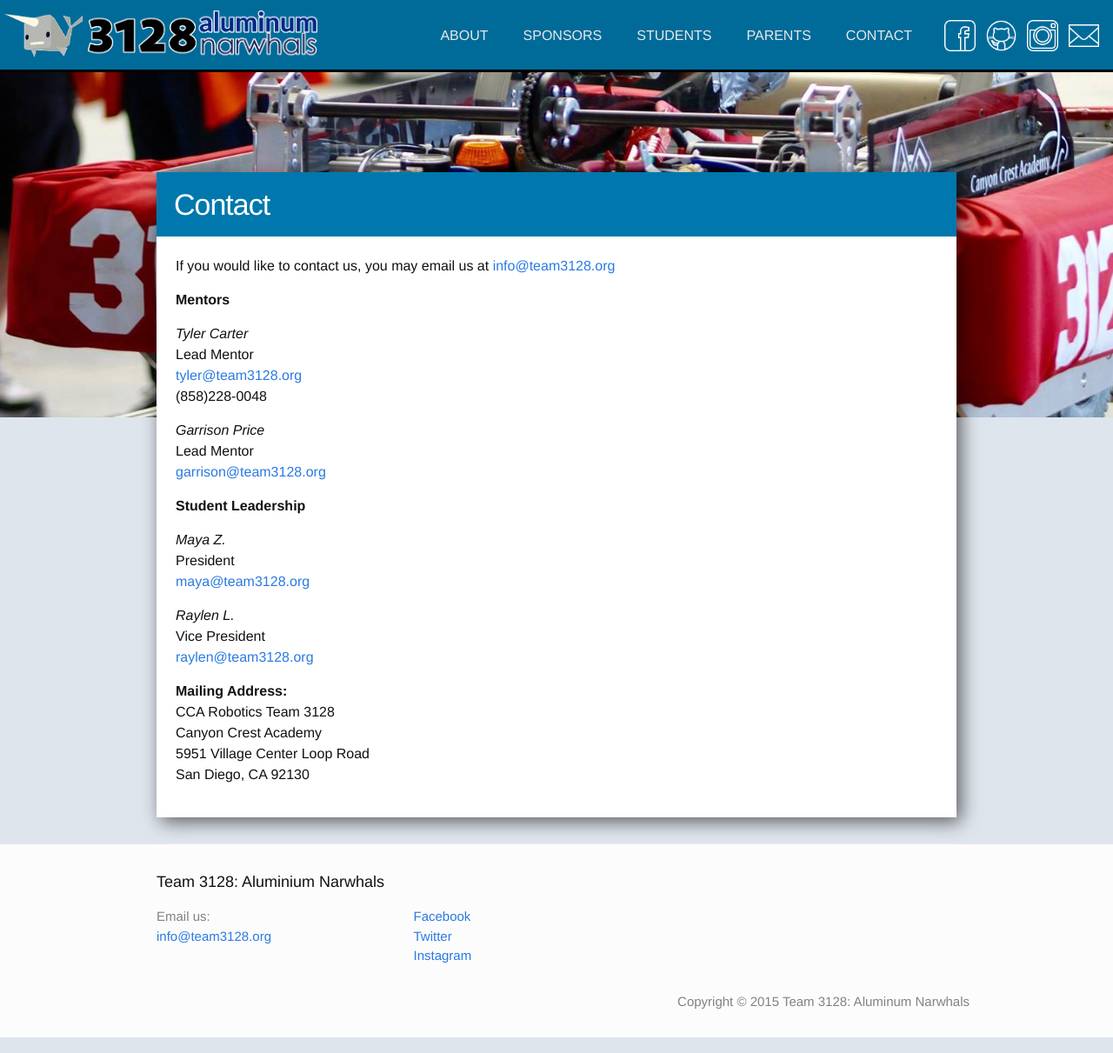
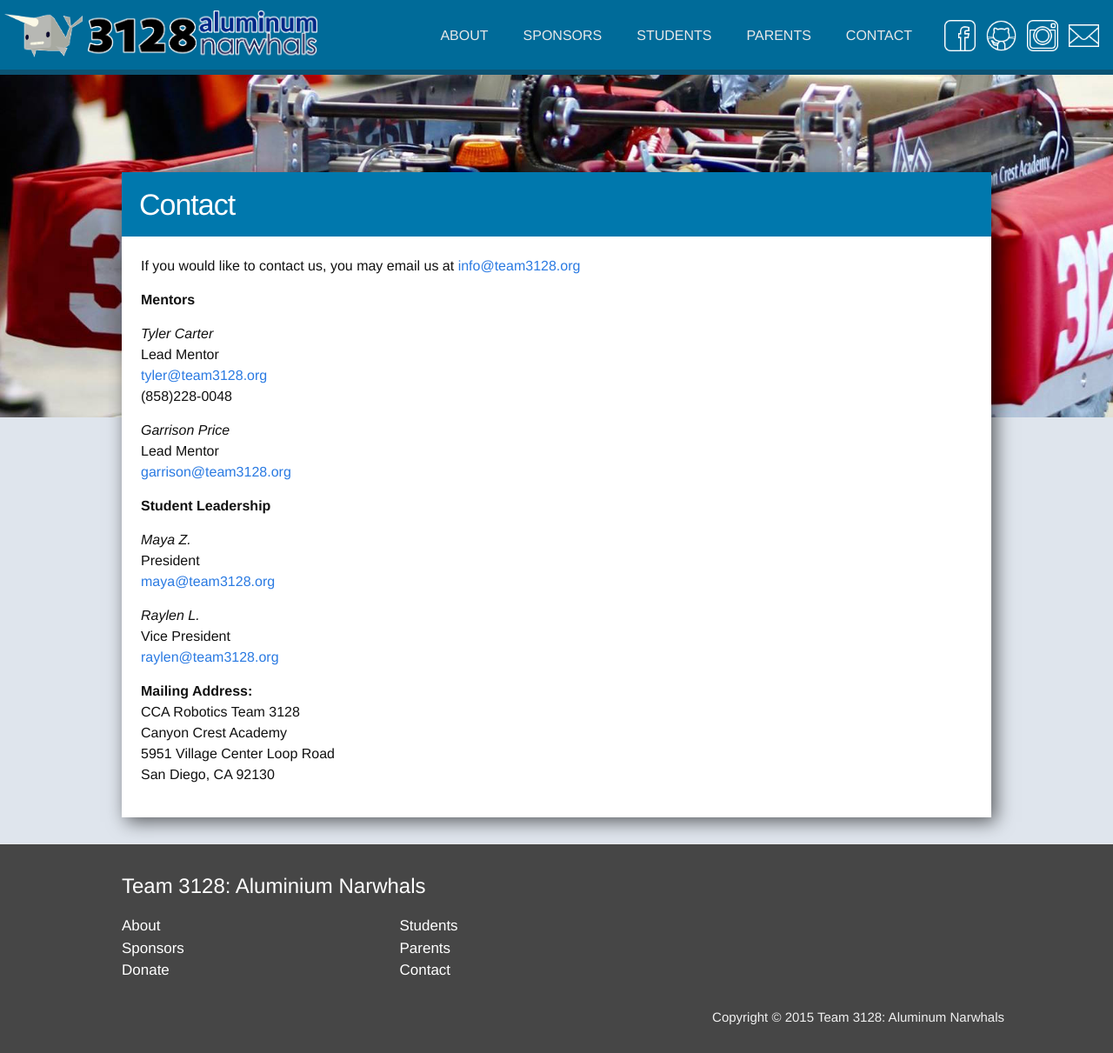
Before and after one commit to uynitsuj/team3128.github.io, a Jekyll site: the page built from contact.md, in a window 1280 px wide and 1211 px high. Shown: the whole window at 87% size. Built offline with Jekyll 4.4.1, drawn with Linux system fonts in a browser that asks for light colours.

Commit message:
Formatting and Code clean-up

```diff
--- a/_includes/footer.html
+++ b/_includes/footer.html
@@ -1,49 +1,29 @@
 <footer class="site-footer">
+  <div class="wrapper">
+	<h2 class="footer-heading">Team 3128: Aluminium Narwhals</h2>
+    	<div class="footer-col-wrapper">
 
-  <div class="wrapper">
-
-<h2 class="footer-heading">Team 3128: Aluminium Narwhals</h2>
-
-    <div class="footer-col-wrapper">
       		<div class="footer-col footer-col-1">
         		<ul class="contact-list">
-            <li>Email us:</li>
-          <li><a href="mailto:{{ site.email }}">{{ site.email }}</a></li>
+          			<li><a class="footer-list-a" href="/about/">About</a></li>
+          			<li><a class="footer-list-a" href="/sponsor/">Sponsors</a></li>
+          			<li><a class="footer-list-a" href="/donate/">Donate</a></li>
         		</ul>
       		</div>
-
       		<div class="footer-col footer-col-2">
-        <ul class="social-media-list">
-
-          <!--
-          {% if site.github_username %}
-          <li>
-            {% include icon-github.html username=site.github_username %}
-          </li>
-          {% endif %}
-
-          {% if site.twitter_username %}
-          <li>
-            {% include icon-twitter.html username=site.twitter_username %}
-          </li>
-          {% endif %}
-           -->
-
-          <li><a href="https://www.facebook.com/aluminumnarwhals?ref=hl">Facebook</a></li>
-          <li><a href="https://twitter.com/AluminumNarwhal">Twitter</a></li>
-          <li><a href="http://instagram.com/al_narwhals">Instagram</a></li>
-
+      			<ul class="contact-list">
+      				<li><a class="footer-list-a" href="/students/">Students</a></li>
+          			<li><a class="footer-list-a" href="/parents/">Parents</a></li>
+          			<li><a class="footer-list-a" href="/contact/">Contact</a></li>
           		</ul>
      		</div>
-
       		<div align="right" class="footer-col footer-col-3">
         		<p>{{ site.description }}</p>
       		</div>
     	</div>
+	</div>
+</footer>
 
-  </div>
-
-</footer>
 <script>
   (function(i,s,o,g,r,a,m){i['GoogleAnalyticsObject']=r;i[r]=i[r]||function(){
   (i[r].q=i[r].q||[]).push(arguments)},i[r].l=1*new Date();a=s.createElement(o),
--- a/_sass/_base.scss
+++ b/_sass/_base.scss
@@ -156,29 +156,20 @@ pre {
  * Wrapper
  */
 .wrapper {
+	align: center;
 
-	@media screen and (min-width: 900px) {
-		max-width: -webkit-calc(#{$content-width} - 100);
-    	max-width:         calc(#{$content-width} - 100);
-    	margin-right: 150px;
-    	margin-left: 150px;
-	}
-	@media screen and (max-width: 900px) {
-		max-width: -webkit-calc(#{$content-width});
-    	max-width:         calc(#{$content-width});
-    	margin-right: 0px;
-    	margin-left: 0px;
+	@media screen and (min-width: 1000px) {
+    	max-width: 1000px;
+
+    	margin: auto;
 	}
 
-    padding-right: $spacing-unit;
-    padding-left: $spacing-unit;
-    @extend %clearfix;
+	@media screen and (max-width: 1000px) {
+		max-width: 100%;
 
-    @include media-query($on-laptop) {
-        max-width: -webkit-calc(#{$content-width} - (#{$spacing-unit}));
-        max-width:         calc(#{$content-width} - (#{$spacing-unit}));
-        padding-right: $spacing-unit / 2;
-        padding-left: $spacing-unit / 2;
+    	margin-right: 10px;
+    	margin-left: 10px;
+
     }
 }
 
--- a/_sass/_layout.scss
+++ b/_sass/_layout.scss
@@ -2,11 +2,9 @@
  * Site header
  */
 .site-header {
-    // border-top: 5px solid $grey-color-dark;
-    border-bottom: 3px solid black;
+    border-bottom: 6px solid $dark-blue;
     min-height: 80px;
-//background-color: #0078ad;
- background-color: #006b99;
+	background-color: #006b99;
 
     // Positioning context for the mobile navigation icon
     position: relative;
@@ -116,19 +114,39 @@ text-decoration: none;
 .site-footer {
     border-top: 1px solid $grey-color-light;
     padding: $spacing-unit 0;
-background-color: rgba(255, 255, 255, 0.9);
-padding-bottom: 0px;
+	background-color: rgba(70, 70, 70, 1);
+	padding-bottom: 0px;
 }
 
 .footer-heading {
-    font-size: 18px;
+    font-size: 24px;
     margin-bottom: $spacing-unit / 2;
+    color: white;
 }
 
 .contact-list,
 .social-media-list {
     list-style: none;
     margin-left: 0;
+    color: white;
+}
+
+.footer-list-a {
+	font-size: 17px;
+	color: white;
+	text-decoration: none;
+}
+
+.footer-list-a:visited {
+	font-size: 17px;
+	color: white;
+	text-decoration: none;
+}
+
+.footer-list-a:hover {
+	font-size: 17px;
+	color: grey;
+	text-decoration: none;
 }
 
 .footer-col-wrapper {
@@ -140,6 +158,7 @@ padding-bottom: 0px;
 
 .footer-col {
     float: left;
+    color: rgb(240, 240, 240);
     margin-bottom: $spacing-unit / 2;
     padding-left: $spacing-unit / 2;
 }
```
Lines whose indentation alone changed are shown as unchanged.
